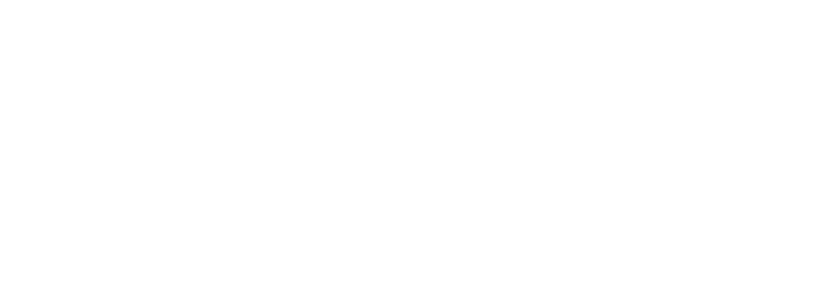
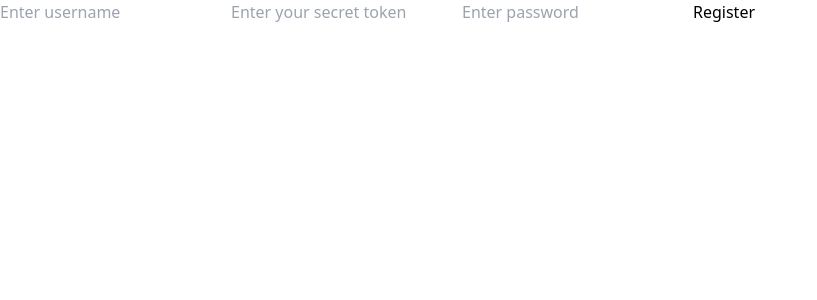
Before and after one commit to nguyenhoan1209/fe_finger, a React (Vite) app: page /register in a window 1280 px wide. Before the commit this address had no page. Shown: the top 300 px of the page, without its empty margins (0-817 px from the left). Built offline with nearby package versions, Linux system fonts and the light colour scheme.

Commit message:
fix: change body to formdata body

```diff
--- a/src/App.jsx
+++ b/src/App.jsx
@@ -3,8 +3,10 @@ import { BrowserRouter as Router, Route, Routes } from "react-router-dom";
 
 import LoginPage from "./pages/LoginPage/LoginPage";
 import HomePage from "./pages/HomePage/HomePage";
+import RegisterPage from "./pages/RegisterPage/RegisterPage";
 
 import { AuthProvider } from "./context/AuthContext";
+
 
 const App = () => {
   return (
@@ -14,6 +16,7 @@ const App = () => {
           <Routes>
             <Route path="/" element={<HomePage />} />
             <Route path="/login" element={<LoginPage />} />
+            <Route path="/register" element={<RegisterPage />} />
           </Routes>
         </AuthProvider>
       </Router>
--- a/src/pages/LoginPage/LoginPage.jsx
+++ b/src/pages/LoginPage/LoginPage.jsx
@@ -12,19 +12,22 @@ const LoginPage = () => {
 
     const loginUser = async (e) => {
         e.preventDefault();
+
+        let formData = new FormData();
+        formData.append("username", username);
+        formData.append("password", password);
+
+
         const requestOptions = {
             method: "POST",
-            headers: { "Content-Type": "application/x-www-form-urlencoded" },
-            body: JSON.stringify(
-              `grant_type=&username=${username}&password=${password}&scope=&client_id=&client_secret=`
-            ),
-          };
+            body: formData,
+        };
 
         const response = await fetch("http://210.211.97.224:8004/api/fingerprint/auth", requestOptions);
 
         const data = await response.json();
 
-        if (data) {
+        if (data.status == 0) {
             localStorage.setItem('authToken', JSON.stringify(data));
             setToken(data);
             navigate("/")
--- /dev/null
+++ b/src/pages/RegisterPage/RegisterPage.jsx
@@ -0,0 +1,50 @@
+import React, { useState } from 'react';
+import { useNavigate } from 'react-router-dom';
+
+const RegisterPage = () => {
+  const [username, setUsername] = useState('');
+  const [fingertoken, setFingerToken] = useState('');
+  const [password, setPassword] = useState('');
+
+
+  const navigate = useNavigate()
+
+  const registerUser = async (e) => {
+      e.preventDefault();
+
+      let formData = new FormData();
+      formData.append("username", username);
+      formData.append("token", fingertoken)
+      formData.append("password", password);
+
+
+      const requestOptions = {
+          method: "POST",
+          body: formData,
+        };
+
+      const response = await fetch("http://210.211.97.224:8004/api/fingerprint/create_bussiness", requestOptions);
+
+      const data = await response.json();
+
+      if (data.status == 0) {
+          navigate("/")
+      } else {
+          console.log('Something went wrong while registed!');
+      }
+  };
+  return (
+    <div>
+        <form onSubmit={registerUser}>
+            <input type="text" name="username" placeholder="Enter username" value={username} onChange={(e) => setUsername(e.target.value)} />
+            <input type="text" name="fingertoken" placeholder="Enter your secret token" value={fingertoken} onChange={(e) => {console.log(fingertoken); setFingerToken(e.target.value)}} />
+            <input type="password" name="password" placeholder="Enter password" value={password} onChange={(e) => setPassword(e.target.value)} />
+            <button className="button is-primary" type="submit">
+                Register
+            </button>
+        </form>
+        </div>
+  )
+}
+
+export default RegisterPage
```
